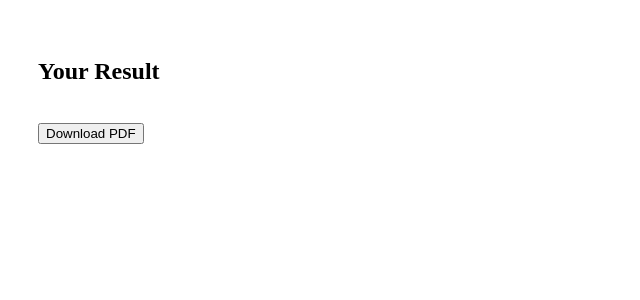
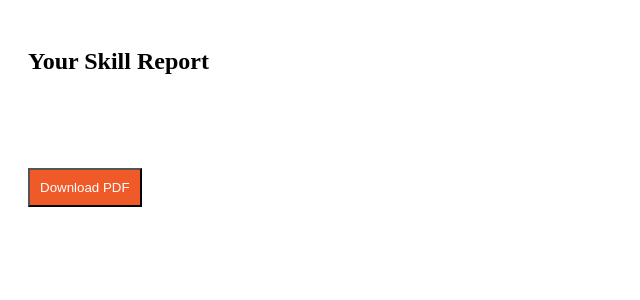
Before and after one commit to ProsperBlacky/Ai-Padi, a Next.js app: page /result in a window 1280 px wide. Shown: the top 300 px of the page, without its empty margins (0-640 px from the left). Built offline with nearby package versions, Linux system fonts and the light colour scheme.

Commit message:
Update page.js

```diff
--- a/app/result/page.js
+++ b/app/result/page.js
@@ -16,16 +16,29 @@ export default function Result() {
   };
 
   return (
-    <div style={{ padding: 30 }}>
-      <h2>Your Result</h2>
+    <div style={{ padding: 20 }}>
+      <h2>Your Skill Report</h2>
 
-      <pre style={{ whiteSpace: "pre-wrap" }}>
-        {result}
-      </pre>
+      <div style={{
+        background: "#fff",
+        padding: 20,
+        borderRadius: 10,
+        marginTop: 20
+      }}>
+        <pre style={{ whiteSpace: "pre-wrap" }}>
+          {result}
+        </pre>
+      </div>
 
-      <br />
-
-      <button onClick={download}>
+      <button
+        onClick={download}
+        style={{
+          marginTop: 20,
+          background: "#F05A28",
+          color: "#fff",
+          padding: 10
+        }}
+      >
         Download PDF
       </button>
     </div>
```
